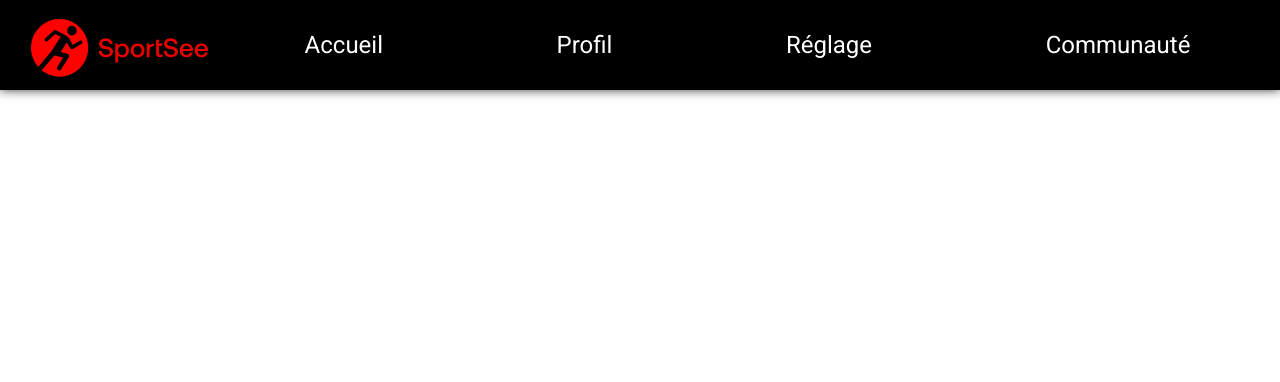
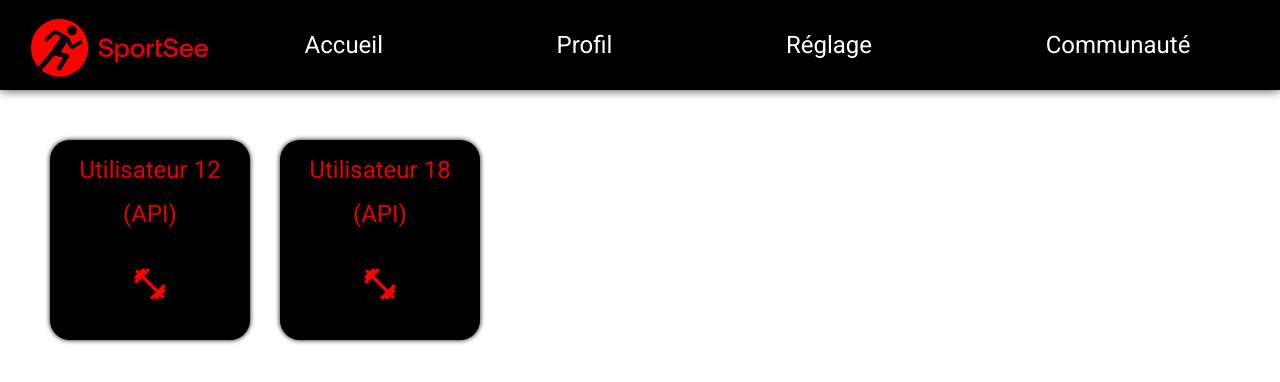
Before and after one commit to david-mi/-DAJR_David_Michel_11_12_02_2023, a React (Create React App) app: page / in a window 1280 px wide. Shown: the top 382 px of the page. Built offline with nearby package versions, Linux system fonts and the light colour scheme; no server answers.

Commit message:
feat: add Home page and UserCard component #36

```diff
--- a/src/Routes.js
+++ b/src/Routes.js
@@ -1,8 +1,10 @@
 import { Routes, Route } from "react-router-dom";
 import Profile from "./pages/Profile/Profile";
+import Home from "./pages/Home/Home";
 
 export default () => (
   <Routes>
+    <Route path="/" element={<Home />} />
     <Route path="/profile/:userId" element={<Profile />} />
   </Routes>
 );
--- /dev/null
+++ b/src/components/UserCard/UserCard.jsx
@@ -0,0 +1,32 @@
+import React from 'react';
+import { Link } from "react-router-dom";
+import styles from "./userCard.module.css";
+import { UserCardPropTypes } from "./propTypes";
+
+/**
+ * Create a Link component who redirects on the user page matching the given {@link userId}
+ *
+ * @param {Object} props
+ * @param {string} props.userId
+ */
+
+
+const UserCard = ({ userId, Logo }) => {
+  const apiEnvironment = process.env.REACT_APP_API_HOST !== undefined
+    ? "API"
+    : "MOCK";
+
+  return (
+    <Link to={`profile/${userId}`} className={styles.link}>
+      <span className={styles.user}>Utilisateur {userId}</span>
+      <span>({apiEnvironment})</span>
+      <div className={styles.logo}>
+        <Logo />
+      </div>
+    </Link>
+  );
+};
+
+UserCard.propTypes = UserCardPropTypes;
+
+export default UserCard;
--- /dev/null
+++ b/src/components/UserCard/propTypes.js
@@ -0,0 +1,5 @@
+import PropTypes from "prop-types";
+
+export const UserCardPropTypes = {
+  userId: PropTypes.string.isRequired
+};
--- /dev/null
+++ b/src/components/UserCard/userCard.module.css
@@ -0,0 +1,61 @@
+.link {
+  display: flex;
+  flex-direction: column;
+  justify-content: space-evenly;
+  align-items: center;
+  border-radius: 20px;
+  height: 200px;
+  width: 200px;
+  background-color: black;
+  color: #E60000;
+  font-size: 1.5rem;
+  box-shadow: 0 0 5px black;
+  transition: 300ms;
+}
+
+.link .user {
+  position: relative;
+}
+
+.link .user::after {
+  position: absolute;
+  display: block;
+  content: "";
+  width: 100%;
+  height: 3px;
+  bottom: -5px;
+  background-color: white;
+  transform: scale(0);
+  transition: 200ms ease-out;
+}
+
+.link:hover .user::after {
+  transform: scale(1);
+}
+
+.link:hover .logo svg path {
+  fill: white;
+}
+
+.link:hover .logo {
+  transform: scale(1.3);
+}
+
+.link:hover {
+  color: white;
+  background-color: #E60000;
+  box-shadow: 0 0 10px black;
+}
+
+.logo {
+  display: grid;
+  place-items: center;
+  width: 60px;
+  height: 80px;
+  overflow: hidden;
+  transition: 200ms ease-out;
+}
+
+.logo path {
+  transition: 200ms ease-out;
+}
--- /dev/null
+++ b/src/pages/Home/Home.jsx
@@ -0,0 +1,24 @@
+import React from 'react';
+import styles from "./home.module.css";
+import UserCard from "../../components/UserCard/UserCard";
+import { GymLogo } from "../../components/svg";
+
+const Home = () => {
+  const usersId = ["12", "18"];
+
+  return (
+    <div className={styles.home}>
+      {usersId.map((userId) => {
+        return (
+          <UserCard
+            key={userId}
+            userId={userId}
+            Logo={GymLogo}
+          />
+        );
+      })}
+    </div>
+  );
+};
+
+export default Home;
--- /dev/null
+++ b/src/pages/Home/home.module.css
@@ -0,0 +1,5 @@
+.home {
+  margin: 50px;
+  display: flex;
+  gap: 30px;
+}
```
